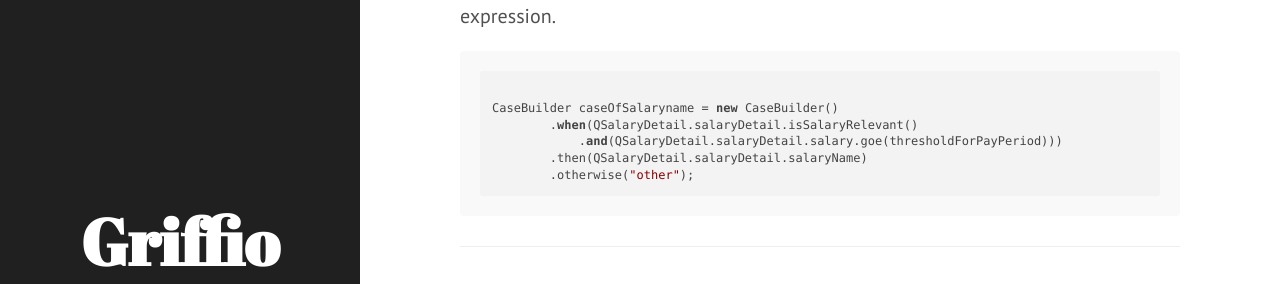
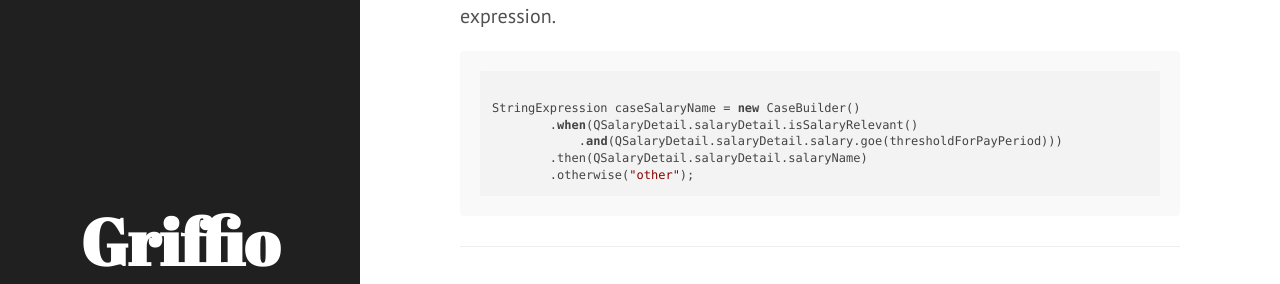
Before and after one commit to griffio/griffio.github.io, a Jekyll site: the page built from _posts/2014-09-01-Querydsl-maturity-model.md, in a window 1280 px wide and 900 px high, scrolled down 1564 px. Shown: the part 159-443 px from the top of the window. Built offline with Jekyll 4.4.1, drawn with Linux system fonts in a browser that asks for light colours; nearby versions of some CDN libraries.

Commit message:
Update 2014-09-01-Querydsl-maturity-model.md

```diff
--- a/_posts/2014-09-01-Querydsl-maturity-model.md
+++ b/_posts/2014-09-01-Querydsl-maturity-model.md
@@ -68,10 +68,9 @@
 
 CaseBuilder is the expression produced by a matching predicate or a default expression.
 
-
 ~~~java
 
-CaseBuilder caseOfSalaryname = new CaseBuilder()
+StringExpression caseSalaryName = new CaseBuilder()
         .when(QSalaryDetail.salaryDetail.isSalaryRelevant()
             .and(QSalaryDetail.salaryDetail.salary.goe(thresholdForPayPeriod)))
         .then(QSalaryDetail.salaryDetail.salaryName)
```
